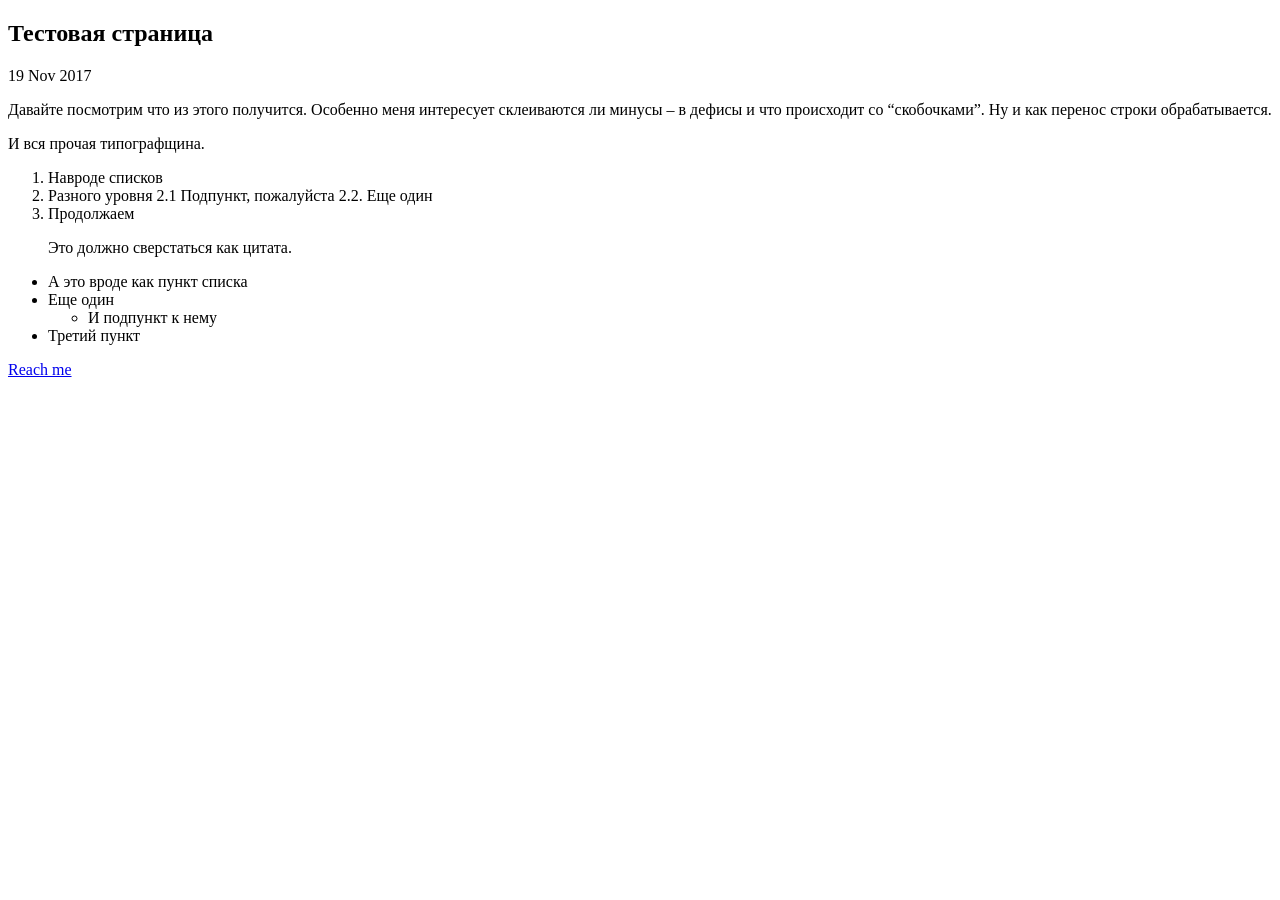
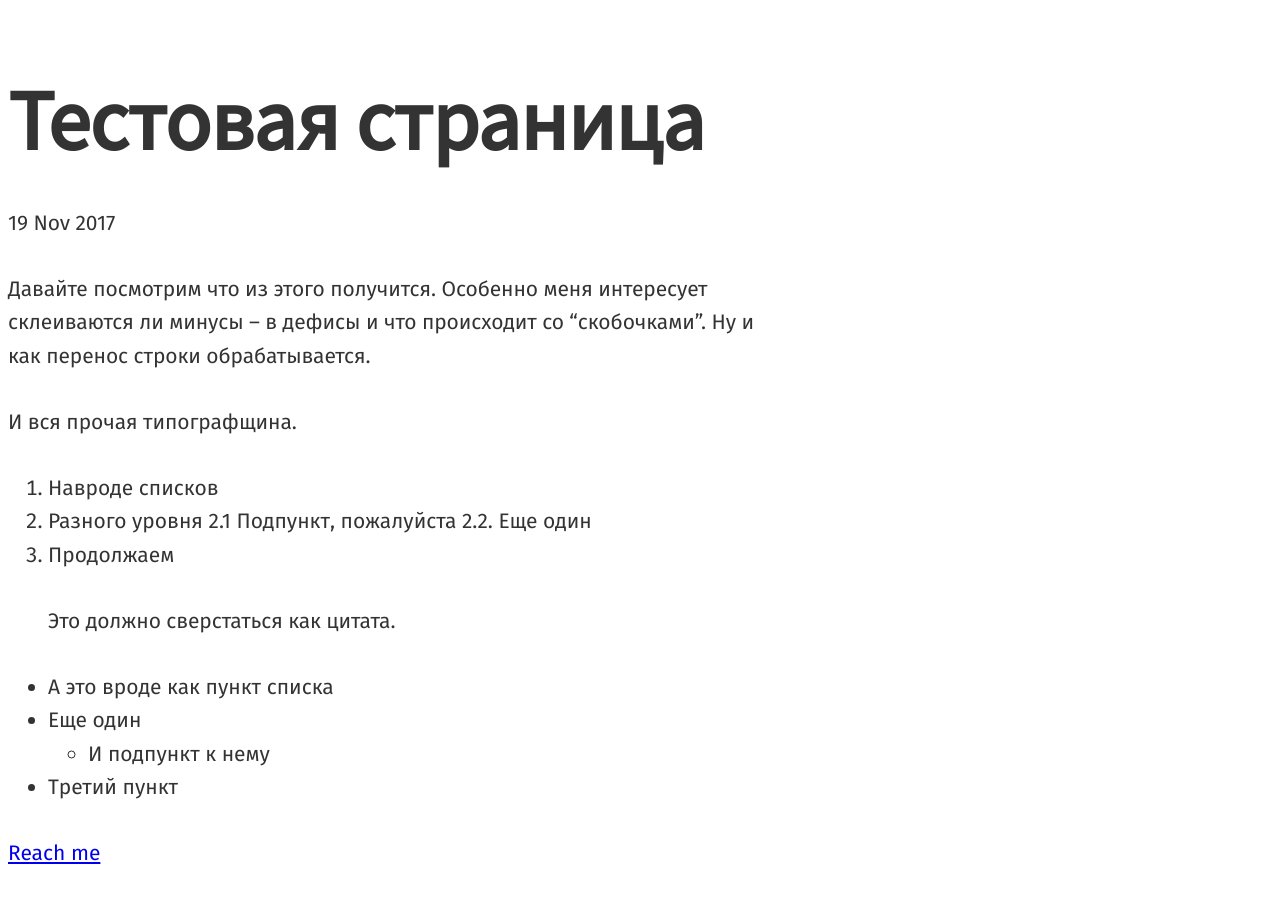
Before and after one commit to peaktop/peaktop.github.io, a Jekyll site: the page built from _posts/2017-11-19-first-post.md, in a window 1280 px wide. Built offline with Jekyll 4.4.1, drawn with Linux system fonts in a browser that asks for light colours.

Commit message:
Update default.html

```diff
--- a/_layouts/default.html
+++ b/_layouts/default.html
@@ -3,7 +3,7 @@
 	<head>
 		<title>{{ page.title }}</title>
 		<!-- link to main stylesheet -->
-		<link rel="stylesheet" type="text/css" href="/style/main.css">
+		<link rel="stylesheet" type="text/css" href="/css/main.css">
 		<link href="https://fonts.googleapis.com/css?family=Fira+Sans|Source+Sans+Pro&amp;subset=cyrillic" rel="stylesheet">
 	</head>
 	<body>
```
